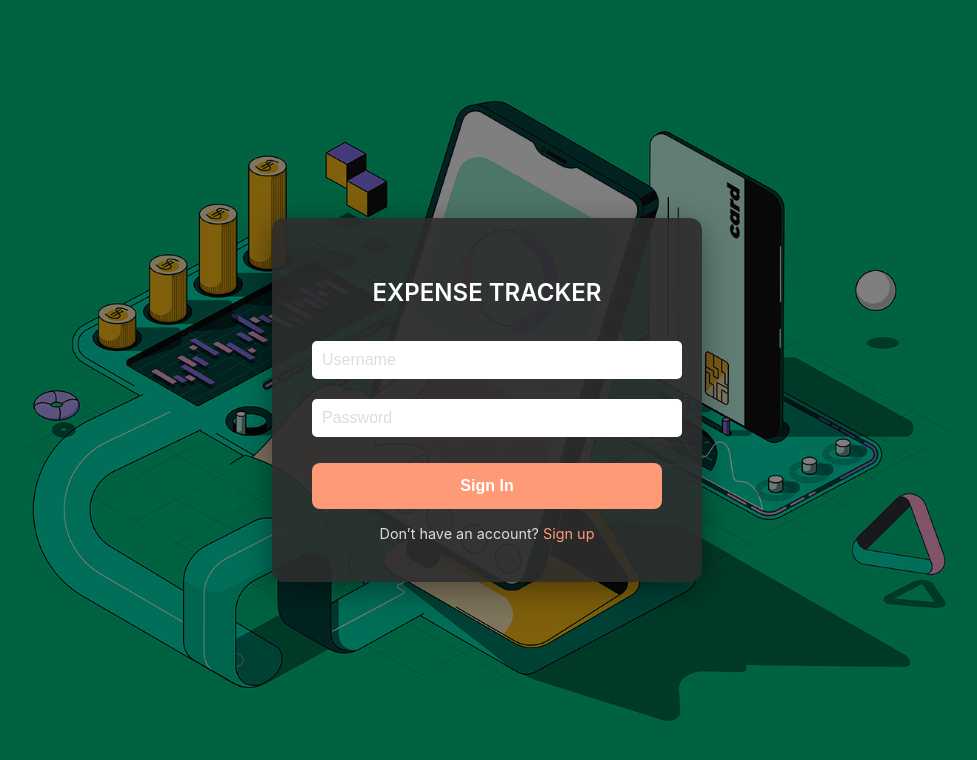
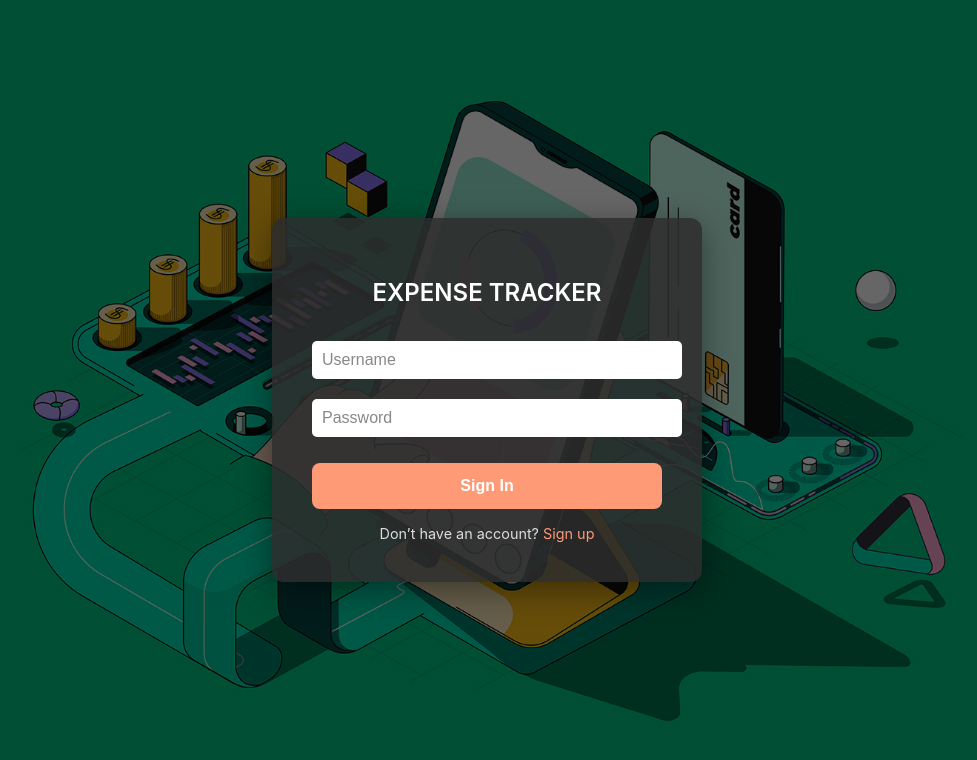
Before and after one commit to hardik1234-cyber/Expense-Tracker-API, a React (Create React App) app in the folder frontend/: page /login in a window 1280 px wide. Shown: the top 760 px of the page, without its empty margins (153-1130 px from the left). Built offline with nearby package versions, Linux system fonts and the light colour scheme.

Commit message:
auth page final

```diff
--- a/frontend/src/components/Auth.css
+++ b/frontend/src/components/Auth.css
@@ -1,6 +1,6 @@
 /* Full-screen background with a dimming overlay */
 .auth-container {
-  background: linear-gradient(rgba(0, 0, 0, 0.5), rgba(0, 0, 0, 0.5)),
+  background: linear-gradient(rgba(0, 0, 0, 0.6), rgba(0, 0, 0, 0.6)),
     url("./xpense.jpg") no-repeat center center/cover;
   height: 100vh;
   display: flex;
@@ -8,9 +8,9 @@
   justify-content: center;
 }
 
-/* Center card */
+/* Center card - now with a less transparent background */
 .auth-form {
-  background: rgba(45, 45, 45, 0.9); /* A more opaque and slightly lighter dark grey */
+  background: rgba(45, 45, 45, 0.85); /* Increased opacity to 0.85 for better contrast */
   border-radius: 12px;
   padding: 2.5rem;
   width: 350px;
@@ -36,12 +36,13 @@
   outline: none;
   font-size: 16px;
   color: #000; /* Ensures text is visible */
-  background: #fff; /* Use white for better contrast */
+  background: #fff; /* Use solid white for best contrast */
   cursor: text; /* Ensures cursor is visible */
 }
 
+/* Placeholder text */
 .auth-form input::placeholder {
-  color: #ddd;
+  color: #888; /* Changed to a darker grey for better visibility */
 }
 
 /* Button */
```
